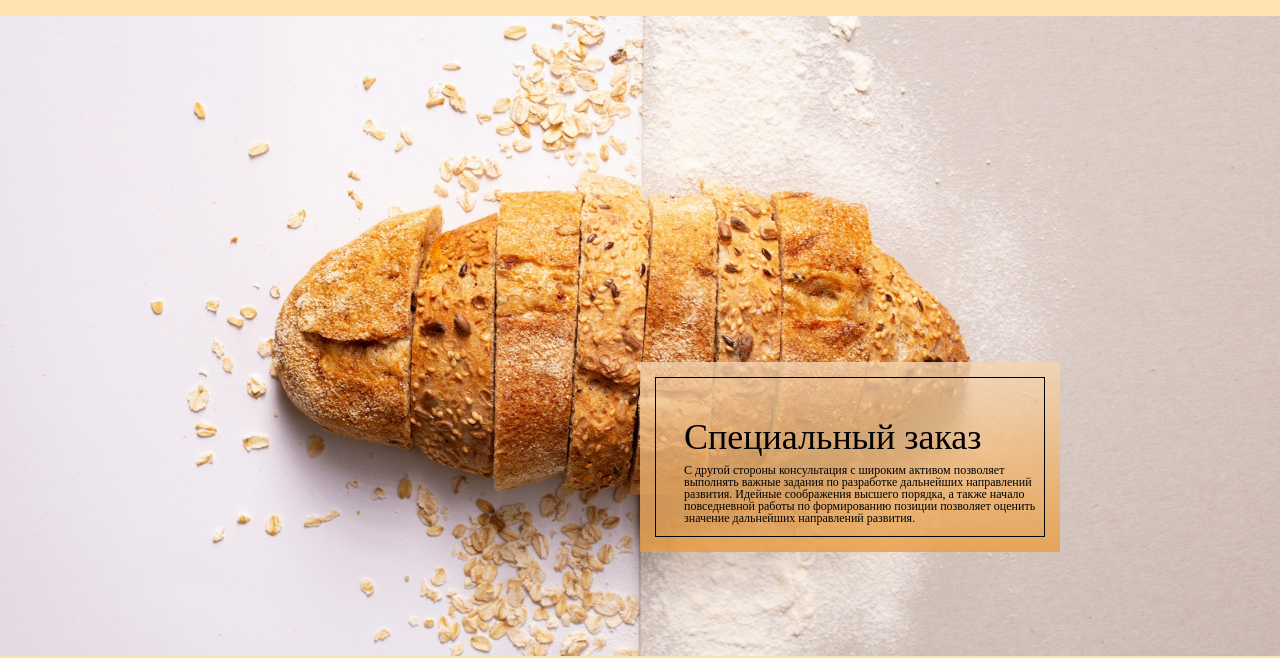
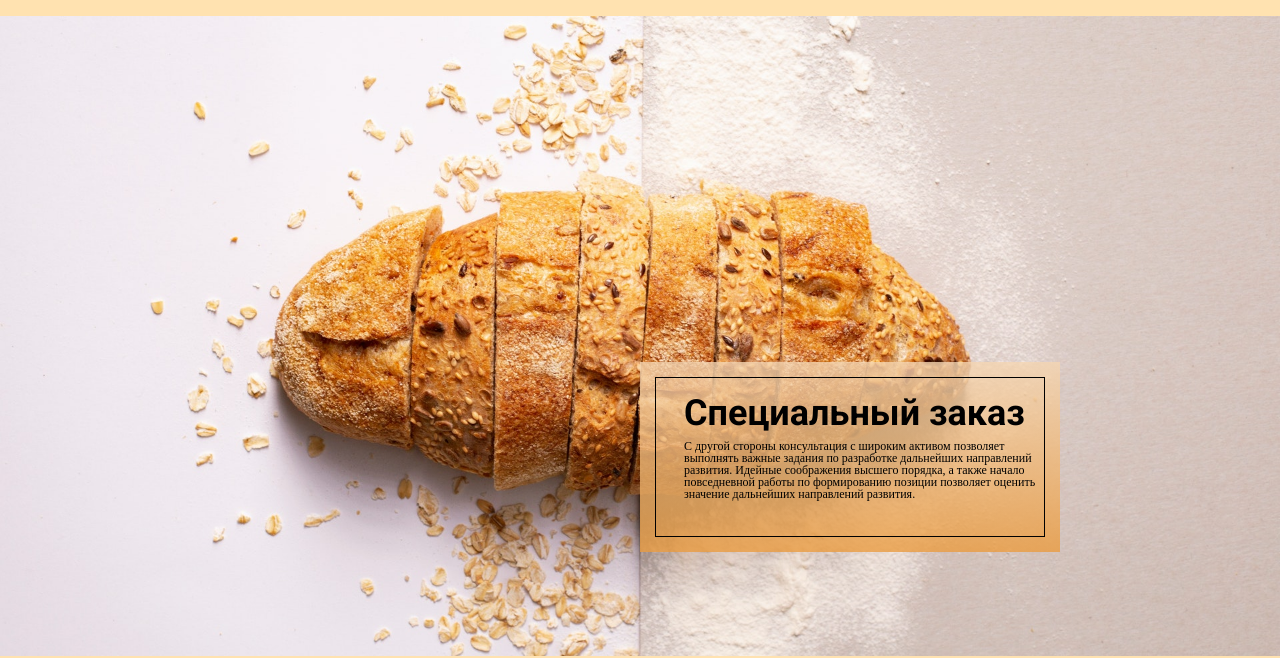
Before and after one commit to zaurbabaev/html-css-foundation, a plain HTML site: page project-1/src/index.html in a window 1280 px wide. Shown: the part 142-800 px from the top of the page. Drawn offline with Linux system fonts and the light colour scheme.

Commit message:
add font with link

```diff
--- a/project-1/src/css/style.css
+++ b/project-1/src/css/style.css
@@ -134,3 +134,8 @@ hr {
 footer {
   height: 80px;
 }
+
+h1 {
+  font-family: "Roboto", sans-serif;
+  font-weight: 700;
+}
--- a/project-1/src/index.html
+++ b/project-1/src/index.html
@@ -5,8 +5,13 @@
     <meta name="viewport" content="width=device-width, initial-scale=1.0" />
     <title>Bakery shop</title>
     <meta name="description" content="The best baked goods in town" />
+    <link rel="preconnect" href="https://fonts.googleapis.com" />
+    <link rel="preconnect" href="https://fonts.gstatic.com" crossorigin />
+    <link
+      href="https://fonts.googleapis.com/css2?family=Roboto:ital,wght@0,100..900;1,100..900&display=swap"
+      rel="stylesheet" />
+    <link rel="stylesheet" href="css/normalize.css" />
     <link rel="stylesheet" href="css/reset.css" />
-    <link rel="stylesheet" href="css/normalize.css" />
     <link rel="stylesheet" href="css/style.css" />
   </head>
   <body>
```
Also changed, not shown: 3 other files.
